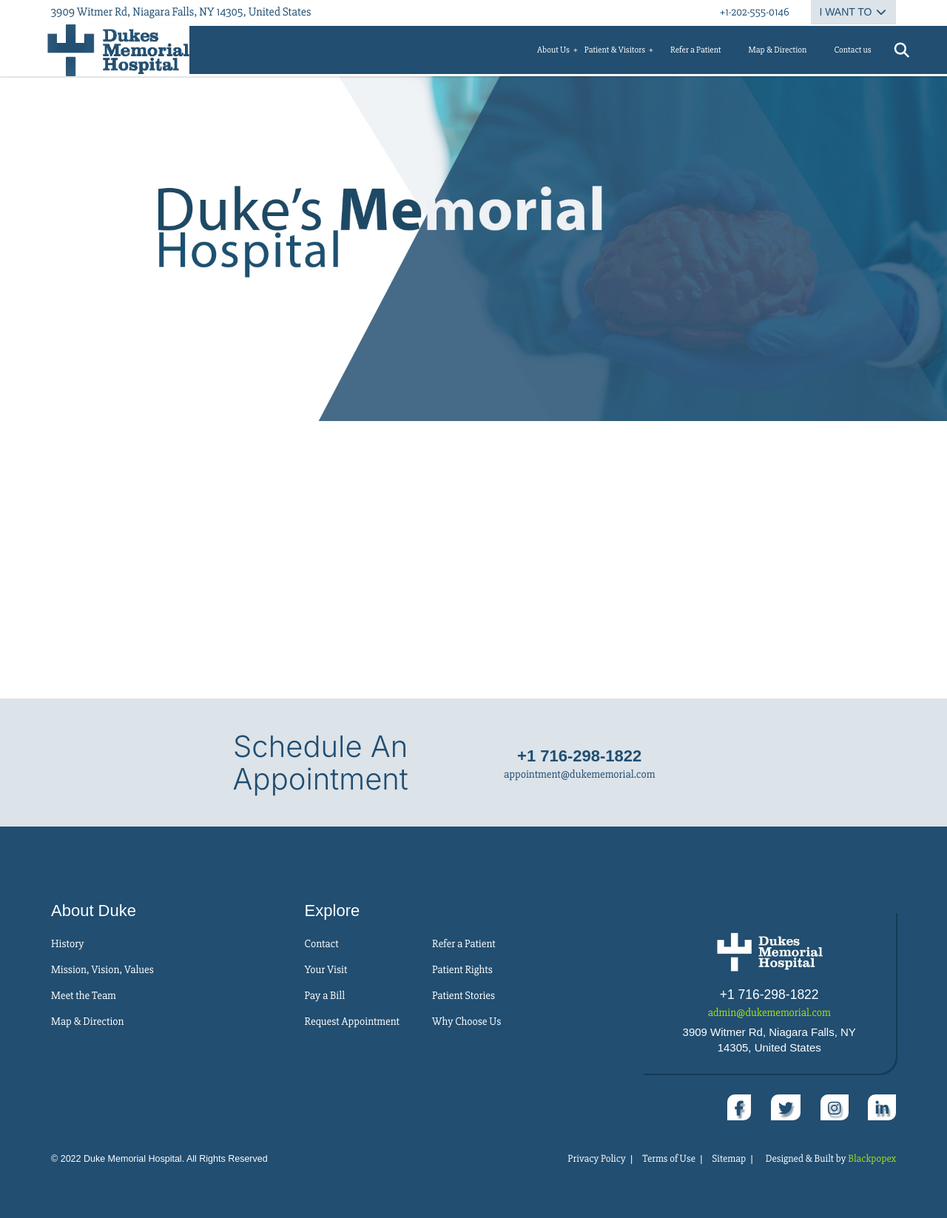
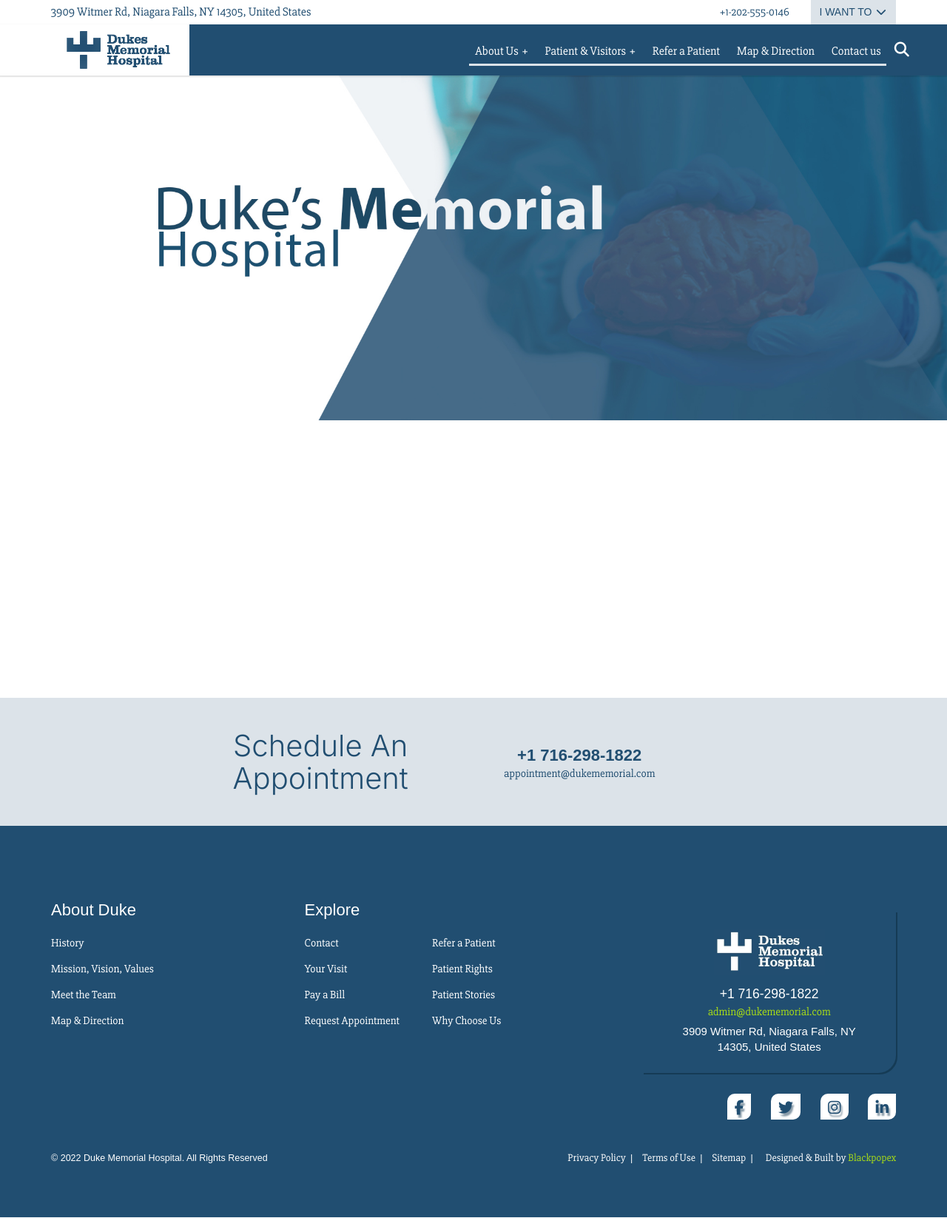
Before and after one commit to blackpopex/duke-memorial-website, a PHP site: page / in a window 1280 px wide. Shown: the whole page at 74% size. Run offline with PHP 8.4, Linux system fonts and the light colour scheme; some libraries are stand-ins or nearby versions.

Commit message:
navbar responsiveness for mobile to desktop resolved

```diff
--- a/css/style.css
+++ b/css/style.css
@@ -306,6 +306,9 @@
 .column-80 {
   width: 80%;
 }
+.column-33 {
+  width: 33%;
+}
 @media (min-width: 768px) {
   .col-20 {
     width: 20%;
@@ -420,7 +423,7 @@
   z-index: 999999;
   top: 0;
   left: 0;
-  width: 0;
+  width: 100%;
   height: 100vh;
   overflow-y: auto;
   padding-top: 2em;
@@ -471,7 +474,7 @@
   .appstore-icon img {
     max-width: 250px;
   }
-
+}
 /**********show on a large screen***********/
 .image-container {
   display: none;
@@ -537,11 +540,11 @@
   transition: max-height 0.5s ease-out;
   padding-left: 1.5em;
 }
-}
 
 /******imported classes ends **********/
 
 @media (min-width: 768px) {
+  /*********Navbar to Top********/
   .navbar-top {
     display: block;
     padding: 0;
@@ -593,7 +596,7 @@
     display: none;
     min-width: 250px;
     padding: 1em 0.5em;
-    z-index: 99;
+    z-index: 9999;
     right: 0;
     box-shadow: var(--default-box-shadow);
     transition: display 0.5s ease-in-out;
@@ -615,7 +618,7 @@
 
   /*********Manipulate menu bar to be compatible with large devices*********/
 
-  /****Second Navbar****/
+  /*********Second Navbar********/
   .navbar-bottom {
     background-color: var(--white-color);
     box-shadow: var(--default-box-shadow-2);
@@ -648,13 +651,30 @@
   .navbar-bottom .column-80 nav {
     flex-direction: row-reverse;
     min-height: auto;
-    padding-right: 5%;
     width: 100%;
     align-items: center;
   }
 
   #header_logo {
-    max-width: 200px;
+    width: 20%;
+    max-width: 20rem;
+    margin-left: auto;
+    padding: 0;
+  }
+
+  #header_logo img {
+    max-width: 100px;
+    margin-right: auto;
+  }
+  nav {
+    width: 70%;
+    max-width: 70rem;
+    margin-right: auto;
+  }
+
+  nav ul,
+  nav .fa-search {
+    display: inline-block;
   }
 
   .hamburger-menu {
@@ -669,21 +689,20 @@
 
   #menu_bar {
     position: relative;
-    z-index: 9999;
+    z-index: 99;
     top: 0;
     left: 0;
-    width: 100%;
+    width: auto;
+    margin-left: auto;
     height: auto;
     overflow-y: hidden;
     padding-top: 0;
     padding-bottom: 0;
     overflow-x: hidden;
-    background-color: inherit;
-    display: flex;
-    flex-direction: row;
-    align-items: center;
-    justify-content: space-evenly;
-    max-width: 480px;
+  }
+  #menu_bar li,
+  #menu_ba li.listed {
+    display: inline-block;
   }
 
   /*******fix this ***********/
@@ -696,25 +715,34 @@
     display: inline-block;
     width: auto;
     background-color: inherit;
-
-    font-size: 0.7rem;
+    font-size: 0.8rem;
+    padding: 0.2em 0.5em;
   }
   #menu_bar .dropdown-btn,
   #menu_bar .listed a {
     display: inline-block;
-    flex-direction: row;
     width: auto;
     padding: 0.2em 0;
-    margin-inline: 2px;
+    margin-inline: 0;
     background-color: inherit;
     font-size: 0.6rem;
+    font-weight: 500;
   }
   #menu_bar .listed a {
     background-color: inherit;
   }
 
   #menu_bar .dropdown .dropdown-content {
-    display: none;
+    position: absolute;
+    left: 0;
+    width: 100%;
+    display: block;
+    max-height: auto;
+    z-index: 1;
+    padding: 0;
+    margin: 0;
+    overflow: auto;
+    padding: 1em;
   }
   #menu_bar .dropdown .dropdown-content ul li {
     display: block;
@@ -736,20 +764,38 @@
     content: "\2012";
   }
 
-  #menu_bar .dropdown-content {
-    max-height: auto;
-    padding: 0;
-    margin: 0;
-    overflow: hidden;
-    transition: max-height 0.5s ease-out;
-    padding-left: 1.5em;
+  .hide-lg-screen {
     display: none;
   }
 
-  .hide-lg-screen {
-    display: none;
+  /********dropdown menu**********/
+}
+
+@media (min-width: 992px) {
+  #header_logo img {
+    max-width: 140px;
+    margin-left: auto;
+  }
+  #menu_bar .dropdown-btn,
+  #menu_bar .listed a {
+    font-size: 0.75rem;
   }
 }
+@media (min-width: 1200px) {
+  #menu_bar .dropdown-btn,
+  #menu_bar .listed a {
+    font-size: 0.8rem;
+  }
+}
+
+@media (min-width: 1400px) {
+  #menu_bar .dropdown-btn,
+  #menu_bar .listed a {
+    font-size: 0.85rem;
+    margin-right: 0.8em;
+  }
+}
+
 /***hero image***/
 
 #hero_image {
--- a/index.html
+++ b/index.html
@@ -58,12 +58,18 @@
         <!--Second Navbar-->
         <div id="second_navbar" class="navbar-bottom">
           <div class="flex align-start flex-row">
-            <div class="column-20 bg-white container-left-ten%">
+            <div
+              class="column-20 bg-white container-left-ten%"
+              id="whiteBackground"
+            >
               <a href="#" id="header_logo">
                 <img src="assets/logo/blue-logo-duke.jpg" alt="duke logo" />
               </a>
             </div>
-            <div class="column-80 bg-primary-color container-right-ten%">
+            <div
+              class="column-80 bg-primary-color container-right-ten%"
+              id="greenBackground"
+            >
               <nav>
                 <div class="hamburger-menu" id="navToggle">
                   <div class="span bar1"></div>
@@ -118,7 +124,10 @@
                   </li>
                   <li class="dropdown">
                     <a href="#/" class="dropdown-btn">Patient & Visitors </a>
-                    <div class="dropdown-content bg-next-primary-color">
+                    <div
+                      class="dropdown-content bg-next-primary-color"
+                      style="display: none"
+                    >
                       <div class="flex align-start">
                         <div class="image-container column-33">
                           <h3 class="text-primary">Patient & Visitors</h3>
```
Also changed, not shown: assets/hero-image/duke-hero-image6.jpg (added). Lines whose indentation alone changed are shown as unchanged.
